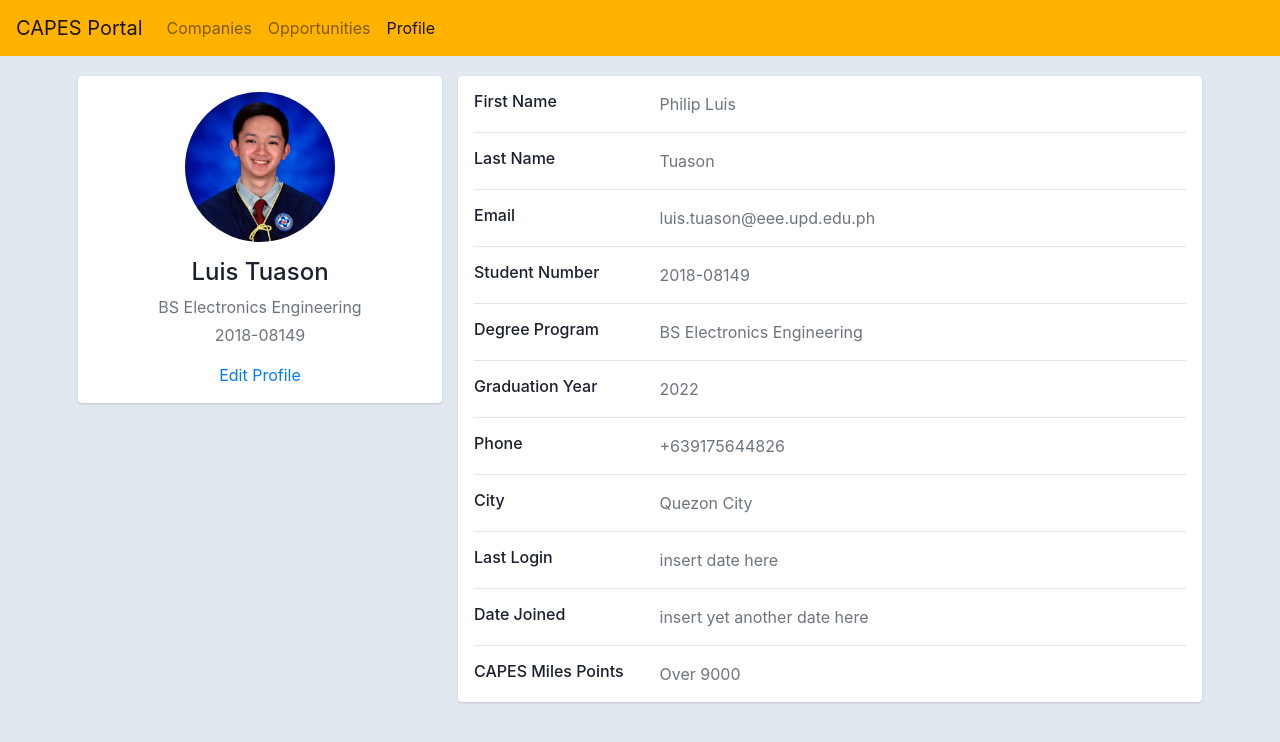
After one commit to luistuason/CAPES-ISWorkshop, a Django app: page /ISworkshop/profile/ in a window 1280 px wide. The commit adds this page. Shown: the top 742 px of the page. Run offline with Django 3.2, Linux system fonts and the light colour scheme; some libraries are stand-ins or nearby versions.

Commit message:
Workshop #2: Front-End

```diff
--- /dev/null
+++ b/ISworkshop/static/ISworkshop/style.css
@@ -0,0 +1,43 @@
+body{
+    color: #1a202c;
+    text-align: left;
+    background-color: #e2e8f0;
+}
+
+.profile {
+    padding-top: 20px;
+    margin: auto;
+}
+
+.navbar {
+    background-color: #FFB200;
+    color: #1a202c
+}
+
+.card {
+    box-shadow: 0 1px 3px 0 rgba(0,0,0,.1), 0 1px 2px 0 rgba(0,0,0,.06);
+}
+
+.card {
+    position: relative;
+    display: flex;
+    flex-direction: column;
+    min-width: 0;
+    word-wrap: break-word;
+    background-color: #ffffff;
+    background-clip: border-box;
+    border: 0 solid rgba(0,0,0,.125);
+    border-radius: .25rem;
+}
+
+.card-body {
+    flex: 1 1 auto;
+    min-height: 1px;
+    padding: 1rem;
+}
+
+
+.gutters-sm>.col, .gutters-sm>[class*=col-] {
+    padding-right: 8px;
+    padding-left: 8px;
+}
--- /dev/null
+++ b/ISworkshop/templates/ISworkshop/profile.html
@@ -0,0 +1,167 @@
+<!DOCTYPE html>
+{% load static %}
+<html lang="en">
+<head>
+    {% block title %}<title>CAPES Portal</title>{% endblock %}
+    <meta charset="utf-8">
+    <meta name="viewport" content="width=device-width, initial-scale=1">
+    <link rel="stylesheet" href="https://stackpath.bootstrapcdn.com/bootstrap/4.5.2/css/bootstrap.min.css" integrity="sha384-JcKb8q3iqJ61gNV9KGb8thSsNjpSL0n8PARn9HuZOnIxN0hoP+VmmDGMN5t9UJ0Z" crossorigin="anonymous">
+    <!-- Add additional CSS in static file -->
+    <link rel="stylesheet" type="text/css" href="{% static 'ISworkshop/style.css' %}">
+
+
+</head>
+<body>
+  <!-- navbar -->
+  <nav class="navbar navbar-expand-lg navbar-light sticky-top">
+    <a class="navbar-brand" href="{% url 'index' %}">CAPES Portal</a>
+    <div class="collapse navbar-collapse" id="navbarNav">
+      <ul class="navbar-nav">
+        <li class="nav-item">
+          <a class="nav-link" href="#">Companies</a>
+        </li>
+        <li class="nav-item">
+          <a class="nav-link" href="#">Opportunities</a>
+        </li>
+        <li class="nav-item active">
+          <a class="nav-link" href="{% url 'profile' %}">Profile</a>
+        </li>
+      </ul>
+    </div>
+  </nav>
+
+  <div class="container profile">
+    <div class="main-body">
+      <div class="row gutters-sm">
+        <div class="col-md-4 mb-3">
+          <div class="card">
+            <div class="card-body">
+              <div class="d-flex flex-column align-items-center text-center">
+                <img src="{% static 'ISworkshop/profile.jpg' %}" alt="Profile" class="rounded-circle" width="150">
+                <div class="mt-3">
+                  <h4>Luis Tuason</h4>
+                  <p class="text-secondary mb-1">BS Electronics Engineering</p>
+                  <p class="text-muted font-size-sm">2018-08149</p>
+                  <!-- I wanted to make this a button, but for some reason, the href tag wouldn't work. -->
+                  <a href="{% url 'form' %}">Edit Profile</a>
+                </div>
+              </div>
+            </div>
+          </div>
+        </div>
+        <div class="col-md-8">
+          <div class="card mb-3">
+            <div class="card-body">
+              <div class="row">
+                <div class="col-sm-3">
+                  <h6 class="mb-0">First Name</h6>
+                </div>
+                <div class="col-sm-9 text-secondary">
+                  Philip Luis
+                </div>
+              </div>
+              <hr>
+              <div class="row">
+                <div class="col-sm-3">
+                  <h6 class="mb-0">Last Name</h6>
+                </div>
+                <div class="col-sm-9 text-secondary">
+                  Tuason
+                </div>
+              </div>
+              <hr>
+              <div class="row">
+                <div class="col-sm-3">
+                  <h6 class="mb-0">Email</h6>
+                </div>
+                <div class="col-sm-9 text-secondary">
+                  luis.tuason@eee.upd.edu.ph
+                </div>
+              </div>
+              <hr>
+              <div class="row">
+                <div class="col-sm-3">
+                  <h6 class="mb-0">Student Number</h6>
+                </div>
+                <div class="col-sm-9 text-secondary">
+                  2018-08149
+                </div>
+              </div>
+              <hr>
+              <div class="row">
+                <div class="col-sm-3">
+                  <h6 class="mb-0">Degree Program</h6>
+                </div>
+                <div class="col-sm-9 text-secondary">
+                  BS Electronics Engineering
+                </div>
+              </div>
+              <hr>
+              <div class="row">
+                <div class="col-sm-3">
+                  <h6 class="mb-0">Graduation Year</h6>
+                </div>
+                <div class="col-sm-9 text-secondary">
+                  2022
+                </div>
+              </div>
+              <hr>
+              <div class="row">
+                <div class="col-sm-3">
+                  <h6 class="mb-0">Phone</h6>
+                </div>
+                <div class="col-sm-9 text-secondary">
+                  +639175644826
+                </div>
+              </div>
+              <hr>
+              <div class="row">
+                <div class="col-sm-3">
+                  <h6 class="mb-0">City</h6>
+                </div>
+                <div class="col-sm-9 text-secondary">
+                  Quezon City
+                </div>
+              </div>
+              <hr>
+              <div class="row">
+                <div class="col-sm-3">
+                  <h6 class="mb-0">Last Login</h6>
+                </div>
+                <div class="col-sm-9 text-secondary">
+                  insert date here
+                </div>
+              </div>
+              <hr>
+              <div class="row">
+                <div class="col-sm-3">
+                  <h6 class="mb-0">Date Joined</h6>
+                </div>
+                <div class="col-sm-9 text-secondary">
+                  insert yet another date here
+                </div>
+              </div>
+              <hr>
+              <div class="row">
+                <div class="col-sm-3">
+                  <h6 class="mb-0">CAPES Miles Points</h6>
+                </div>
+                <div class="col-sm-9 text-secondary">
+                  Over 9000
+                </div>
+              </div>
+            </div>
+          </div>
+        </div>
+      </div>
+    </div>
+  </div>
+
+  {% block sidebar %}<!-- insert default navigation text for every page -->{% endblock %}
+  {% block content %}<!-- default content text (typically empty) -->{% endblock %}
+
+  <script src="https://code.jquery.com/jquery-3.5.1.slim.min.js" integrity="sha384-DfXdz2htPH0lsSSs5nCTpuj/zy4C+OGpamoFVy38MVBnE+IbbVYUew+OrCXaRkfj" crossorigin="anonymous"></script>
+  <script src="https://cdn.jsdelivr.net/npm/popper.js@1.16.1/dist/umd/popper.min.js" integrity="sha384-9/reFTGAW83EW2RDu2S0VKaIzap3H66lZH81PoYlFhbGU+6BZp6G7niu735Sk7lN" crossorigin="anonymous"></script>
+  <script src="https://stackpath.bootstrapcdn.com/bootstrap/4.5.2/js/bootstrap.min.js" integrity="sha384-B4gt1jrGC7Jh4AgTPSdUtOBvfO8shuf57BaghqFfPlYxofvL8/KUEfYiJOMMV+rV" crossorigin="anonymous"></script>
+</body>
+</html>
--- a/ISworkshop/urls.py
+++ b/ISworkshop/urls.py
@@ -3,4 +3,6 @@ from . import views
 
 urlpatterns = [
     path('', views.index, name='index'),
+    path('profile/', views.profile, name='profile'),
+    path('form/', views.form, name='form')
 ]
--- a/ISworkshop/views.py
+++ b/ISworkshop/views.py
@@ -5,3 +5,13 @@ def index(request):
   context = { }
 
   return render(request, 'ISworkshop/index.html', context=context)
+
+def profile(request):
+  context = { }
+
+  return render(request, 'ISworkshop/profile.html', context=context)
+
+def form(request):
+  context = { }
+
+  return render(request, 'ISworkshop/form.html', context=context)
```
Also changed, not shown: ISworkshop/templates/ISworkshop/form.html (added, +88 -0 lines), ISworkshop/templates/ISworkshop/index.html (+24 -1 lines), ISworkshop/static/ISworkshop/profile.JPG (added), 1 other file.
